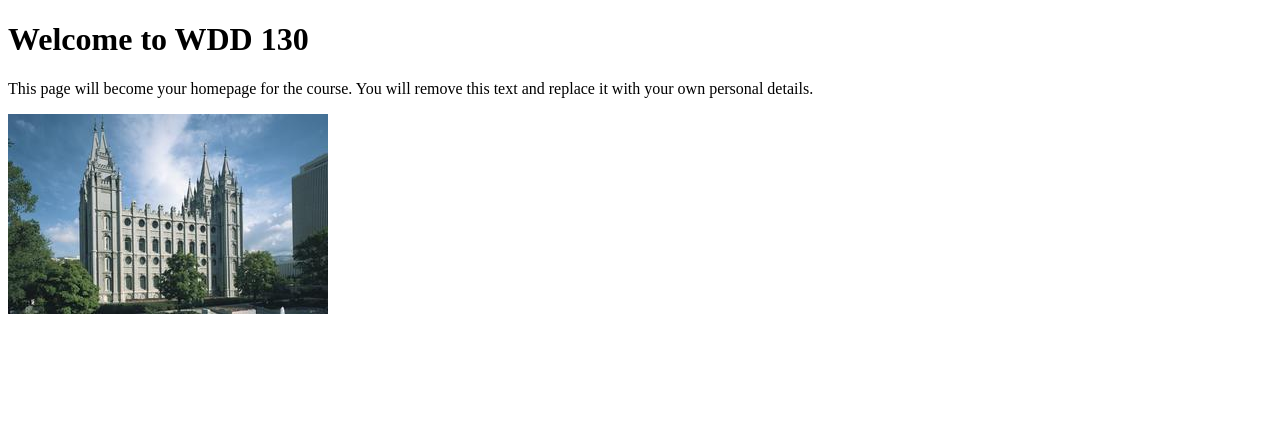
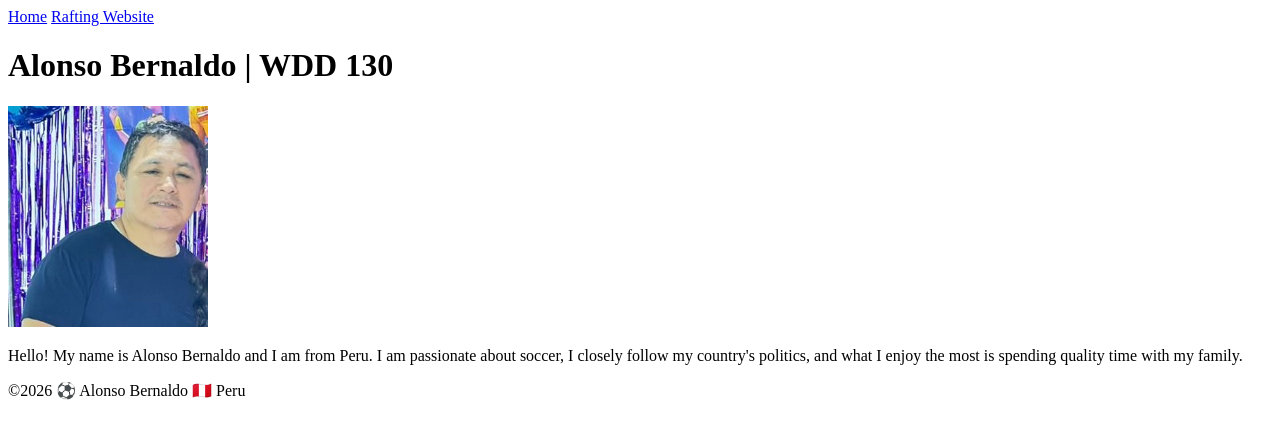
Before and after one commit to bernaldo76/wdd130, a plain HTML site: page index.html in a window 1280 px wide. Drawn offline with Linux system fonts and the light colour scheme.

Commit message:
Complete W01 Student Homepage

```diff
--- a/index.html
+++ b/index.html
@@ -1,17 +1,28 @@
 <!DOCTYPE html>
-<html lang="en">
+<html lang="en-US">
 
 <head>
     <meta charset="UTF-8">
     <meta name="viewport" content="width=device-width, initial-scale=1.0">
-    <title>WDD 130 | Personal Homepage</title>
+    <title>Alonso Bernaldo | WDD 130</title>
 </head>
 
 <body>
-    <h1>Welcome to WDD 130</h1>
-    <p>This page will become your homepage for the course. You will remove this text and replace it with your own personal details.</p>
-
-    <img src="images/salt-lake-temple.jpg" alt="The Salt Lake Temple.">
+    <header>
+        <nav>
+            <a href="#">Home</a>
+            <a href="wwr/">Rafting Website</a>
+        </nav>
+    </header>
+    <main>
+        <h1>Alonso Bernaldo | WDD 130</h1>
+        <img src="images/profile.jpg" alt="Hello, my name is Alonso Bernaldo" width="200">
+        <p>Hello! My name is Alonso Bernaldo and I am from Peru. I am passionate about soccer, I closely follow my country's politics, and what I enjoy the most is spending quality time with my family.
+        </p>
+    </main>
+    <footer>
+        <p>&copy;2026 ⚽ Alonso Bernaldo 🇵🇪 Peru</p>
+    </footer>
 </body>
 
 </html>
```
Also changed, not shown: images/profile.jpg (added).
